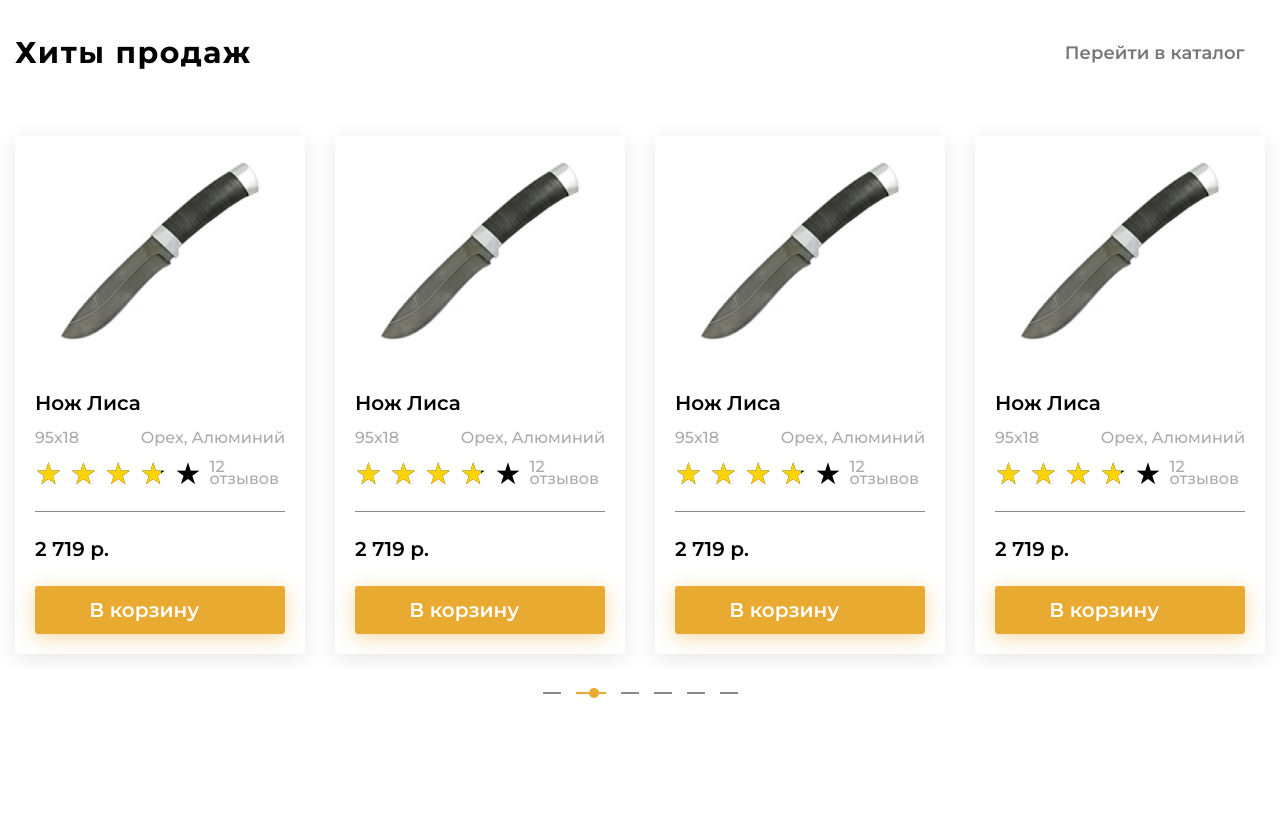
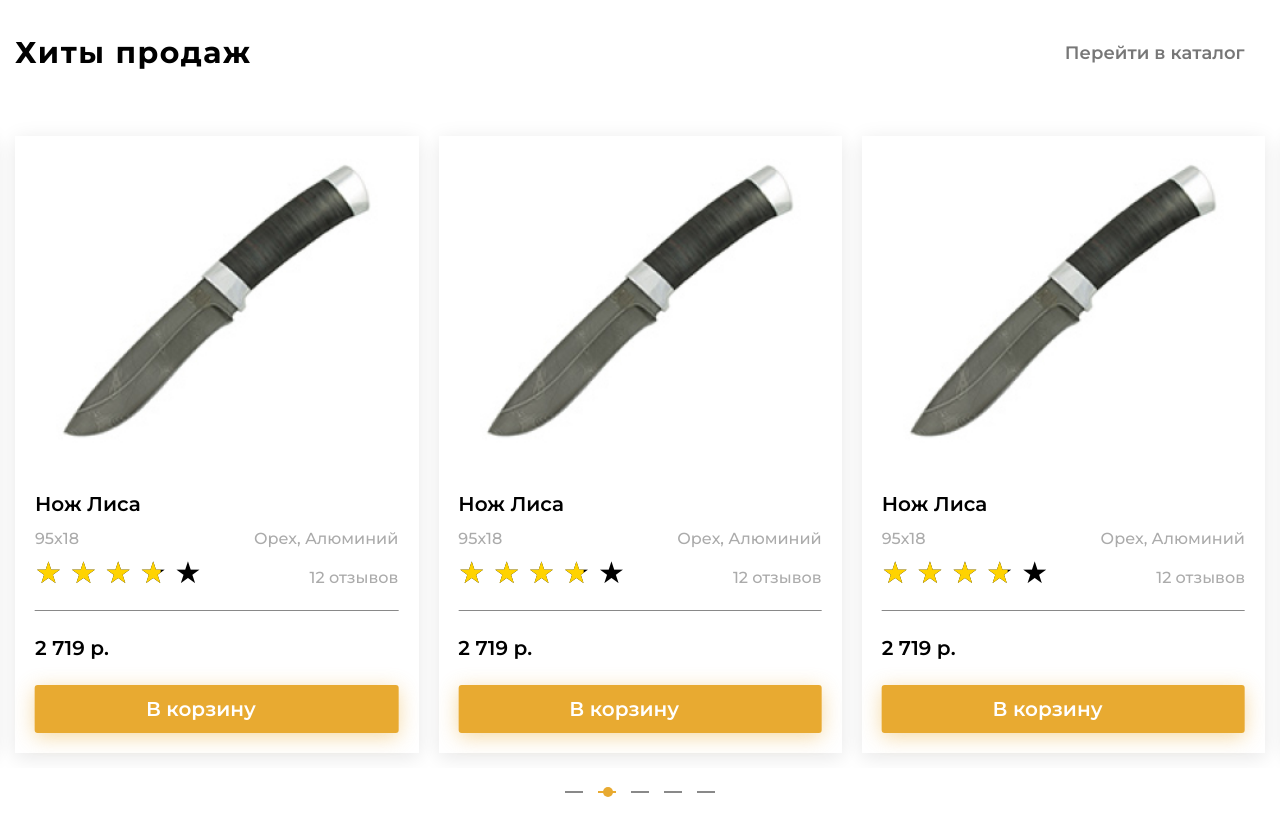
Before and after one commit to kostya-alch/knives, a website built with webpack: page src/index.html in a window 1280 px wide. Shown: the part 2100-2935 px from the top of the page. Before the commit the page ends 2908 px from the top, so only its background shows below. Built offline with nearby package versions, Linux system fonts and the light colour scheme; files whose address does not match are found by name.

Commit message:
finish him..... slider

```diff
--- a/src/js/files/sliders.js
+++ b/src/js/files/sliders.js
@@ -149,8 +149,8 @@ function initSliders() {
          pagination: {
             el: '.products-slider__dotts',
             clickable: true,
+            dynamicBullets: true,
          },
-         /*
          breakpoints: {
             320: {
                slidesPerView: 1,
@@ -165,12 +165,11 @@ function initSliders() {
                slidesPerView: 3,
                spaceBetween: 20,
             },
-              1268: {
+            1370: {
                slidesPerView: 4,
                spaceBetween: 30,
             },
          },
-          */
          on: {},
       });
    }
--- a/src/scss/common.scss
+++ b/src/scss/common.scss
@@ -57,14 +57,17 @@
    &__dotts {
       display: grid;
       grid-auto-flow: column;
-      gap: rem(15);
       justify-content: center;
       transform: translate(0, 10%);
+      overflow: hidden;
+      margin: 0 auto;
       .swiper-pagination-bullet {
+         margin: 0 rem(7.5);
          cursor: pointer;
          height: rem(40);
          width: rem(18);
          position: relative;
+         transition: all 0.3s ease 0s;
          &::after {
             content: '';
             height: rem(2);
@@ -88,13 +91,12 @@
          }
       }
       .swiper-pagination-bullet-active {
-         width: rem(30);
          &::after {
             background-color: $mainOrangeColor;
          }
          &::before {
             opacity: 1;
-            left: rem(20);
+            left: rem(8);
             transition: left 3s linear 0s;
          }
       }
@@ -217,6 +219,7 @@
    }
 
    &__materials {
+      text-align: right;
    }
 }
 
```
Also changed, not shown: src/html/_products-slider.htm (+1 -1 lines). Lines whose indentation alone changed are shown as unchanged.
